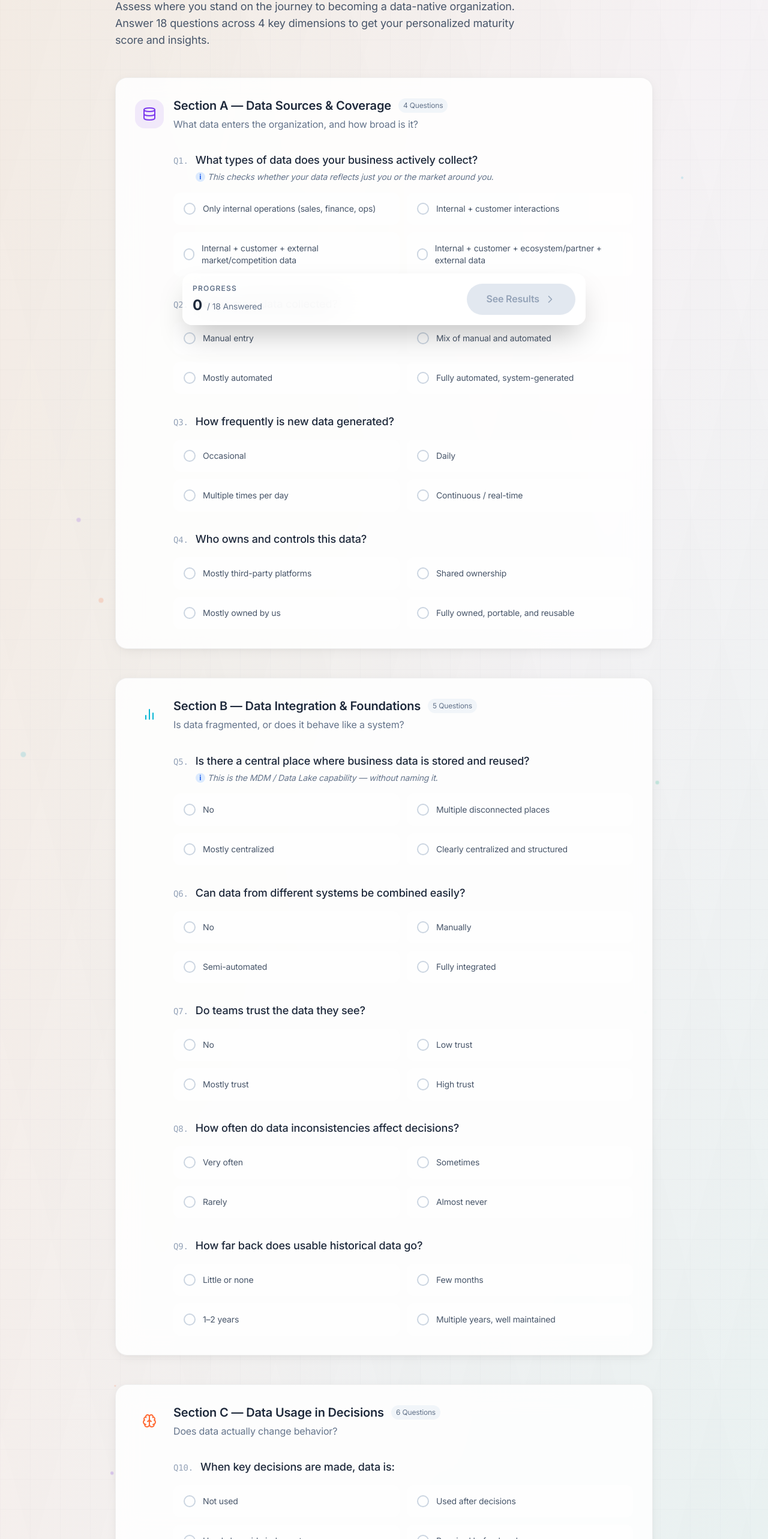
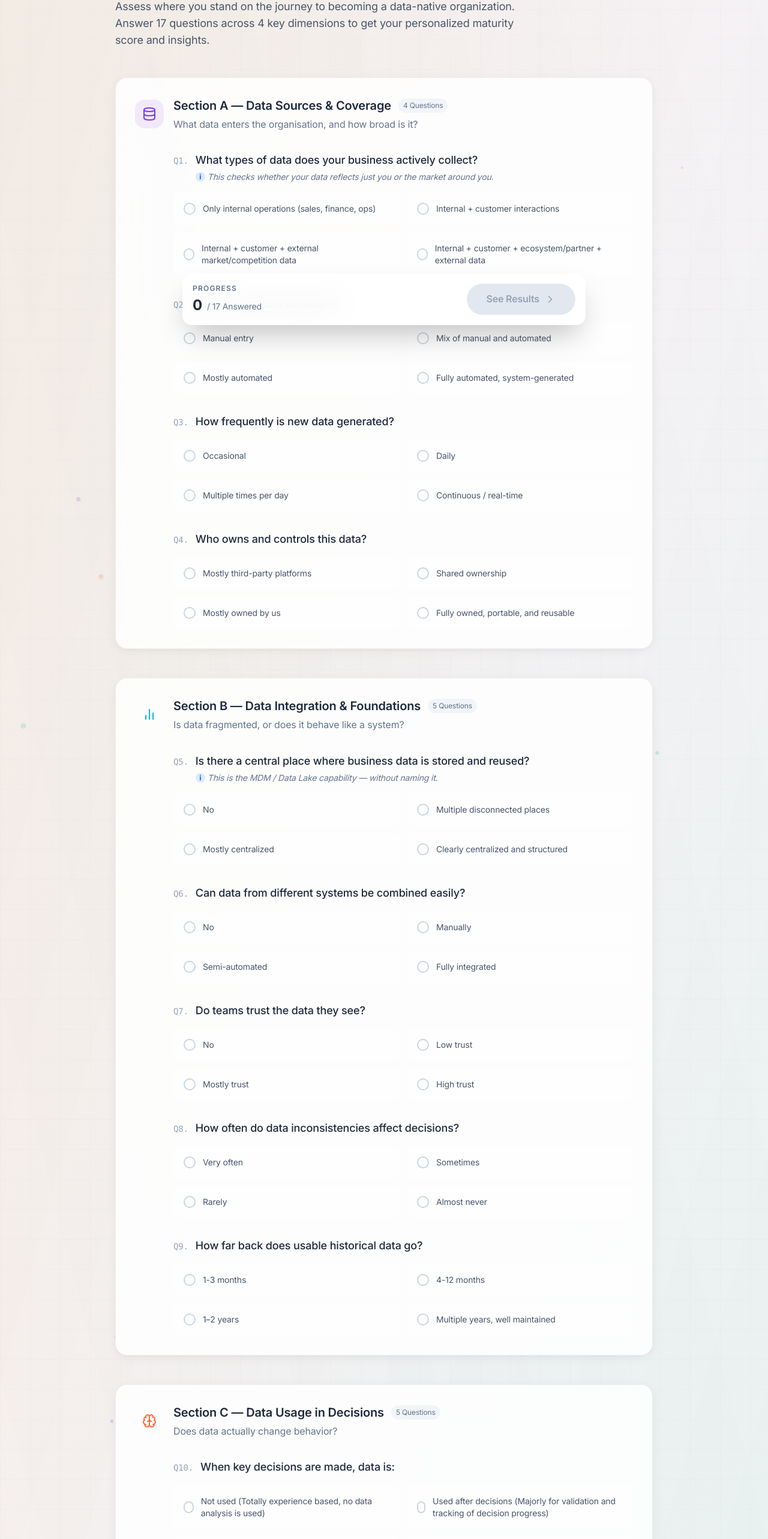
Before and after one commit to 4Sight-platform/TDSC-web-frontend-New, a React (Vite) app: page /assessment in a window 1280 px wide. Shown: the part 234-2800 px from the top of the page at 60% size. Built offline with nearby package versions, Linux system fonts and the light colour scheme; no server answers.

Commit message:
Update Data Maturity Assessment: 17 questions, 4 maturity bands (max 51)

```diff
--- a/src/pages/AssessmentPage.tsx
+++ b/src/pages/AssessmentPage.tsx
@@ -40,7 +40,7 @@ const assessmentData: Section[] = [
     {
         id: 'A',
         title: 'Data Sources & Coverage',
-        description: 'What data enters the organization, and how broad is it?',
+        description: 'What data enters the organisation, and how broad is it?',
         icon: Database,
         color: 'text-violet',
         questions: [
@@ -139,8 +139,8 @@ const assessmentData: Section[] = [
                 id: 'q9',
                 text: 'How far back does usable historical data go?',
                 options: [
-                    { label: 'Little or none', score: 0 },
-                    { label: 'Few months', score: 1 },
+                    { label: '1-3 months', score: 0 },
+                    { label: '4-12 months', score: 1 },
                     { label: '1–2 years', score: 2 },
                     { label: 'Multiple years, well maintained', score: 3 },
                 ]
@@ -158,10 +158,10 @@ const assessmentData: Section[] = [
                 id: 'q10',
                 text: 'When key decisions are made, data is:',
                 options: [
-                    { label: 'Not used', score: 0 },
-                    { label: 'Used after decisions', score: 1 },
-                    { label: 'Used alongside judgment', score: 2 },
-                    { label: 'Required beforehand', score: 3 },
+                    { label: 'Not used (Totally experience based, no data analysis is used)', score: 0 },
+                    { label: 'Used after decisions (Majorly for validation and tracking of decision progress)', score: 1 },
+                    { label: 'Used alongside judgment (Basic Data Analysis)', score: 2 },
+                    { label: 'AI-driven rigorous data-analysis in decision making', score: 3 },
                 ]
             },
             {
@@ -186,16 +186,6 @@ const assessmentData: Section[] = [
             },
             {
                 id: 'q13',
-                text: 'Do teams test or experiment based on data?',
-                options: [
-                    { label: 'Never', score: 0 },
-                    { label: 'Rarely', score: 1 },
-                    { label: 'Regularly', score: 2 },
-                    { label: 'Core operating method', score: 3 },
-                ]
-            },
-            {
-                id: 'q14',
                 text: 'Can business outcomes be traced back to data-based decisions?',
                 options: [
                     { label: 'No', score: 0 },
@@ -205,7 +195,7 @@ const assessmentData: Section[] = [
                 ]
             },
             {
-                id: 'q15',
+                id: 'q14',
                 text: 'Does data influence long-term planning and strategy?',
                 options: [
                     { label: 'No', score: 0 },
@@ -224,7 +214,7 @@ const assessmentData: Section[] = [
         color: 'text-emerald',
         questions: [
             {
-                id: 'q16',
+                id: 'q15',
                 text: 'Is someone accountable for data quality and definitions?',
                 options: [
                     { label: 'No one', score: 0 },
@@ -234,7 +224,7 @@ const assessmentData: Section[] = [
                 ]
             },
             {
-                id: 'q17',
+                id: 'q16',
                 text: 'Are outcomes reviewed to improve future decisions?',
                 options: [
                     { label: 'Never', score: 0 },
@@ -244,7 +234,7 @@ const assessmentData: Section[] = [
                 ]
             },
             {
-                id: 'q18',
+                id: 'q17',
                 text: 'How critical is data to future competitiveness?',
                 options: [
                     { label: 'Not critical', score: 0 },
@@ -273,35 +263,28 @@ const maturityLevels: MaturityLevel[] = [
         range: [0, 15],
         description: 'Data is siloed, decisions are intuition-based, no clear data strategy.',
         inference: 'Your organization is in the early stages of data maturity. Data exists but is often trapped in silos, manually collected, or unreliable. Decisions are largely reactive and intuition-based. To move forward, focus on identifying key data sources, automating basic collection, and establishing a single source of truth for critical business metrics.',
-        color: 'text-slate-500' // Grey
+        color: 'text-slate-500'
     },
     {
         label: 'Operational',
         range: [16, 26],
         description: 'Basic data collection exists, but integration is limited.',
         inference: 'You have established basic data operations. While you collect important data, integrating it into a cohesive view remains a challenge. Reporting is likely manual or retrospective. The next step is to break down silos, automate reporting, and start using data to answer "why" things happened, not just "what" happened.',
-        color: 'text-cyan-500' // Cyan
+        color: 'text-cyan-500'
     },
     {
         label: 'Analytical',
         range: [27, 38],
         description: 'Data informs decisions, some automation exists, gaps in governance.',
-        inference: 'your organization effectively uses data to understand performance. You have decent integration and trust in your numbers, but predictive capabilities and automated actions may be lacking. To scale, focus on data governance, advanced analytics, and embedding insights directly into operational workflows to drive real-time action.',
-        color: 'text-coral' // Coral/Orange
+        inference: 'Your organization effectively uses data to understand performance. You have decent integration and trust in your numbers, but predictive capabilities and automated actions may be lacking. To scale, focus on data governance, advanced analytics, and embedding insights directly into operational workflows to drive real-time action.',
+        color: 'text-coral'
     },
     {
         label: 'Data-Driven',
-        range: [39, 48],
-        description: 'Strong data foundation, decisions are consistently data-backed.',
-        inference: 'Data is a strategic asset for your business. You have strong governance, automated pipelines, and a culture that relies on evidence over intuition. The frontier for you is "Data Native" status—moving from sporadic insights to continuous, AI-driven optimization where the system itself suggests or takes actions to improve outcomes.',
-        color: 'text-violet' // Violet
-    },
-    {
-        label: 'Data-Native',
-        range: [49, 54],
-        description: 'Data is a core competitive advantage, fully integrated, real-time insights.',
-        inference: 'Congratulations, you are operating at the peak of data maturity. Data is not just a report you read; it is the nervous system of your enterprise. Your systems learn, adapt, and optimize in real-time. Your focus now should be on maintaining this edge, exploring experimental AI applications, and reshaping your industry through data innovation.',
-        color: 'text-emerald-500' // Emerald
+        range: [39, 51],
+        description: 'Strong data foundation, decisions are consistently data-backed, data is a core competitive advantage.',
+        inference: 'Congratulations! Data is a strategic asset for your business. You have strong governance, automated pipelines, and a culture that relies on evidence over intuition. Your systems learn, adapt, and optimize effectively. Your focus now should be on maintaining this edge, exploring AI applications, and reshaping your industry through data innovation.',
+        color: 'text-violet'
     }
 ];
 
@@ -378,13 +361,13 @@ const AssessmentPage = () => {
                                         strokeWidth="8"
                                         fill="transparent"
                                         strokeDasharray={2 * Math.PI * 60}
-                                        strokeDashoffset={2 * Math.PI * 60 * (1 - totalScore / 54)}
+                                        strokeDashoffset={2 * Math.PI * 60 * (1 - totalScore / 51)}
                                         className={`${result.color} transition-all duration-1000 ease-out`}
                                     />
                                 </svg>
                                 <div className="absolute inset-0 flex items-center justify-center pt-2">
                                     <span className={`text-2xl font-bold ${result.color}`}>{totalScore}</span>
-                                    <span className="text-xs text-slate-400 absolute mt-6">/ 54</span>
+                                    <span className="text-xs text-slate-400 absolute mt-6">/ 51</span>
                                 </div>
                             </div>
                         </div>
@@ -455,7 +438,7 @@ const AssessmentPage = () => {
                     </h1>
                     <p className="text-lg text-slate-600 dark:text-white/70 max-w-2xl">
                         Assess where you stand on the journey to becoming a data-native organization.
-                        Answer 18 questions across 4 key dimensions to get your personalized maturity score and insights.
+                        Answer 17 questions across 4 key dimensions to get your personalized maturity score and insights.
                     </p>
                 </motion.div>
 
@@ -560,7 +543,7 @@ const AssessmentPage = () => {
                                     {Object.keys(answers).length}
                                 </span>
                                 <span className="text-sm text-slate-500 dark:text-white/50 mb-1">
-                                    / 18 Answered
+                                    / 17 Answered
                                 </span>
                             </div>
                         </div>
```
